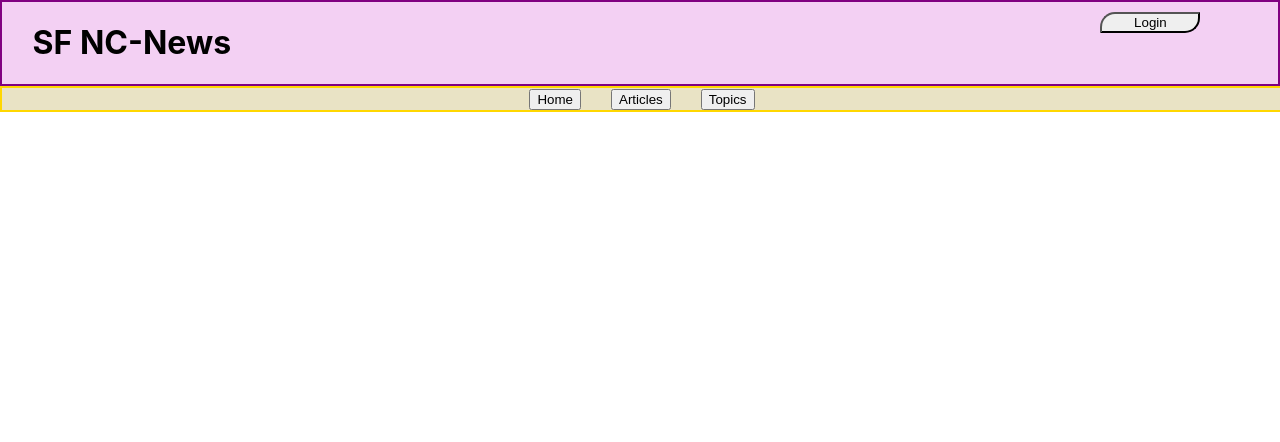
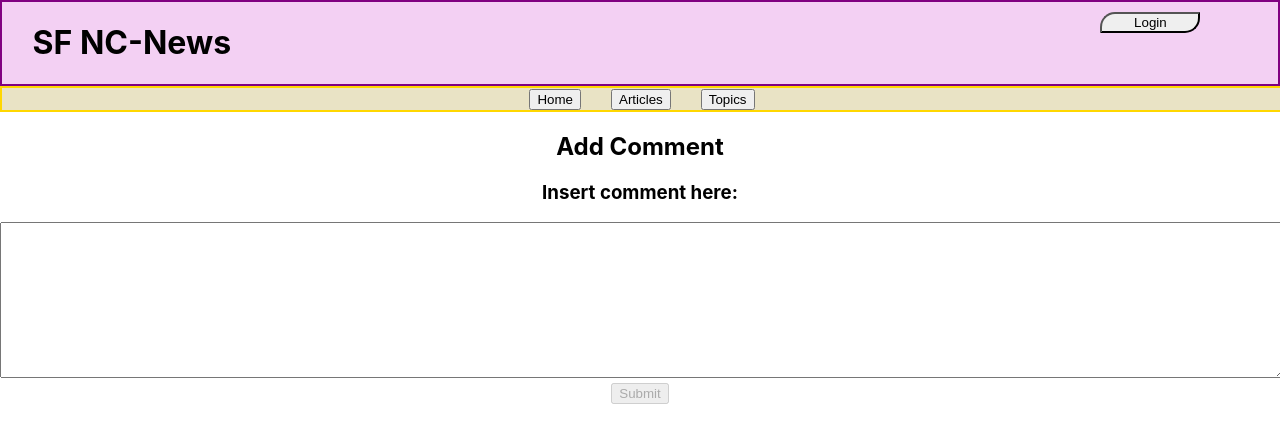
Before and after one commit to theBlueFitz/sf-nc-news, a React (Create React App) app: page /1/addcomment in a window 1280 px wide. Shown: the top 442 px of the page. Built offline with nearby package versions, Linux system fonts and the light colour scheme.

Commit message:
adds ability to post comments

```diff
--- a/src/App.css
+++ b/src/App.css
@@ -163,7 +163,8 @@ ul{
   "author"
   "body"
   "timestamp"
-  "votes";
+  "votes"
+  "delete";
   justify-items: center;
   margin-left: 0%;
   gap: 20px;
@@ -195,3 +196,31 @@ ul{
   padding: 10px;
 
 }
+.commentitem5{
+  background-color: grey;
+  color:white;
+  grid-area: delete;
+  padding: 10px;
+
+}
+
+.commentformlink{
+  position: fixed;
+  right: 5%;
+  bottom: 5%;
+  border: 3px solid violet;
+  background-color: rgb(226, 183, 228);
+}
+
+.addCommment{
+  display: flex;
+  flex-direction: column;
+  width: 100%;
+  border: 3px solid rgb(230, 246, 9);
+  background-color: rgb(224, 230, 150);
+}
+
+.commentinput{
+  width:100%;
+  height: 150px;
+}
--- a/src/App.js
+++ b/src/App.js
@@ -10,6 +10,7 @@ import ArticleComments from './Components/ArticleComments';
 import { UserContext } from './context/User'
 import SetUser from './Components/SetUser';
 import { useState } from 'react';
+import AddComment from './Components/AddComment';
 
 
 function App() {
@@ -31,6 +32,7 @@ function App() {
           <Route path='/article/:article_id' element={<SingleArticle />} />
           <Route path='/:article_id/comments' element={<ArticleComments />} />
           <Route path='/users' element={<SetUser />} />
+          <Route path='/:article_id/addcomment' element={<AddComment />} />
         </Routes>
       </BrowserRouter>
     </div>
--- /dev/null
+++ b/src/Components/AddComment.js
@@ -0,0 +1,52 @@
+import { useContext, useState } from "react";
+import { useParams } from "react-router-dom";
+import { UserContext } from "../context/User";
+import { postComment } from "../utils/newsApi";
+
+
+const AddComment = () => {
+    const {article_id} = useParams();
+    const {user} = useContext(UserContext);
+    const [comment, setComment] = useState({
+        username: user.username,
+        body: ''
+    })
+    const [hasPosted, setHasPosted] = useState(false);
+
+    const handleChange = (event) => {
+        setComment((currComment) => {
+            const updatedComment = {...currComment};
+            currComment[event.target.name] = event.target.value;
+            return updatedComment;
+        })
+    }
+    const handleSubmit = (event) => {
+            event.preventDefault();
+            postComment(article_id, comment)
+            .then(() => {
+                setComment(() => {
+                    const newComment = {
+                        username: user.username,
+                        body: ''
+                    }
+                    return newComment;
+                })
+                setHasPosted(true)
+            })
+
+    }
+
+    return <>
+    {hasPosted ? <h2>Congratulations, comment posted successfully</h2> :
+    <form className='addComment' onSubmit={handleSubmit}>
+        <h2>Add Comment</h2>
+        <h3>Insert comment here:</h3>
+        <textarea name='body' className='commentinput' onChange={handleChange}></textarea>
+        <button disabled={comment.body.length < 1 || !user.username} type='submit'>Submit</button>
+    </form>
+
+    }
+    </>
+}
+
+export default AddComment;
--- a/src/Components/ArticleCard.js
+++ b/src/Components/ArticleCard.js
@@ -1,10 +1,6 @@
-import { useState } from "react"
 import { Link } from "react-router-dom"
 
 const ArticleCard = ({news}) => {
-    const [isLoading, setIsLoading] = useState(true);
-
-
     const bodyTease = news.body.split(' ').slice(0,9).join(' ')
 
 
--- a/src/Components/ArticleComments.js
+++ b/src/Components/ArticleComments.js
@@ -1,9 +1,11 @@
-import { useEffect, useState } from "react";
-import { useParams } from "react-router-dom"
+import { useContext, useEffect, useState } from "react";
+import { Link, useParams } from "react-router-dom"
+import { UserContext } from "../context/User";
 import { getArticleComments } from "../utils/newsApi";
 import CommentCard from "./CommentCard";
 
 const ArticleComments = () => {
+    const {user} = useContext(UserContext);
     const {article_id} = useParams();
     const [comments, setComments] = useState([]);
 
@@ -23,6 +25,14 @@ const ArticleComments = () => {
                 </li>
             })}
         </ul>
+        {user.username ?
+        <Link to={`/${article_id}/addcomment`} className='commentformlink'>
+        <button disabled={!user.username}>Add Comment</button>
+        </Link>
+        :
+        <p className='commentformlink'>You must be logged in to comment</p>
+        }
+
     </div>
 
 }
--- a/src/Components/CommentCard.js
+++ b/src/Components/CommentCard.js
@@ -1,4 +1,9 @@
+import { useContext } from "react";
+import { UserContext } from "../context/User";
+
 const CommentCard = ({comment}) => {
+    const { user } = useContext(UserContext)
+
     return <div className='commentcontainer'>
         <p className='commentitem1'>
             {comment.author}
@@ -14,6 +19,7 @@ const CommentCard = ({comment}) => {
             <button>🔼</button>
             <button>🔽</button>
         </p>
+        {(user.username === comment.author) ? <button className='commentitem5'>Delete</button> : null}
     </div>
 }
 
--- a/src/Components/SingleArticle.js
+++ b/src/Components/SingleArticle.js
@@ -19,7 +19,7 @@ const SingleArticle = () => {
     const upVote = () => {
         const inc_votes = 1;
         setVotes((votes)=>{
-            const newVotes = votes += 1;
+            const newVotes = votes + 1;
             return newVotes;
         })
         changeArticleVotes(article_id, inc_votes)
@@ -31,7 +31,7 @@ const SingleArticle = () => {
     const downVote = () => {
         const inc_votes = -1;
         setVotes((votes)=>{
-            const newVotes = votes -= 1;
+            const newVotes = votes - 1;
             return newVotes
         })
         changeArticleVotes(article_id, inc_votes)
--- a/src/utils/newsApi.js
+++ b/src/utils/newsApi.js
@@ -5,11 +5,7 @@ const newsAPI = axios.create({
 });
 
 export const getArticles = (topic) => {
-    let path = '/articles?limit=1000'
-    if(topic) {
-        path += `&topic=${topic}`
-    }
-    return newsAPI.get(path)
+    return newsAPI.get('/articles', {params: {topic}})
     .then((news) => {
         return news.data.articles;
     })
@@ -27,8 +23,8 @@ export const getSingleArticle = (article_id) => {
     })
 }
 
-export const getArticleComments = (article_id) => {
-    return newsAPI.get(`/articles/${article_id}/comments`)
+export const getArticleComments = (article_id, limit=1000) => {
+    return newsAPI.get(`/articles/${article_id}/comments`, {params: {limit}})
     .then((res) => {
         return res.data.comments;
     })
@@ -47,3 +43,10 @@ export const getUsers = () => {
         return res.data.users;
     })
 }
+
+export const postComment = (article_id, comment) => {
+    return newsAPI.post(`/articles/${article_id}/comments`, comment)
+    .then((res) => {
+        return res;
+    })
+}
```
